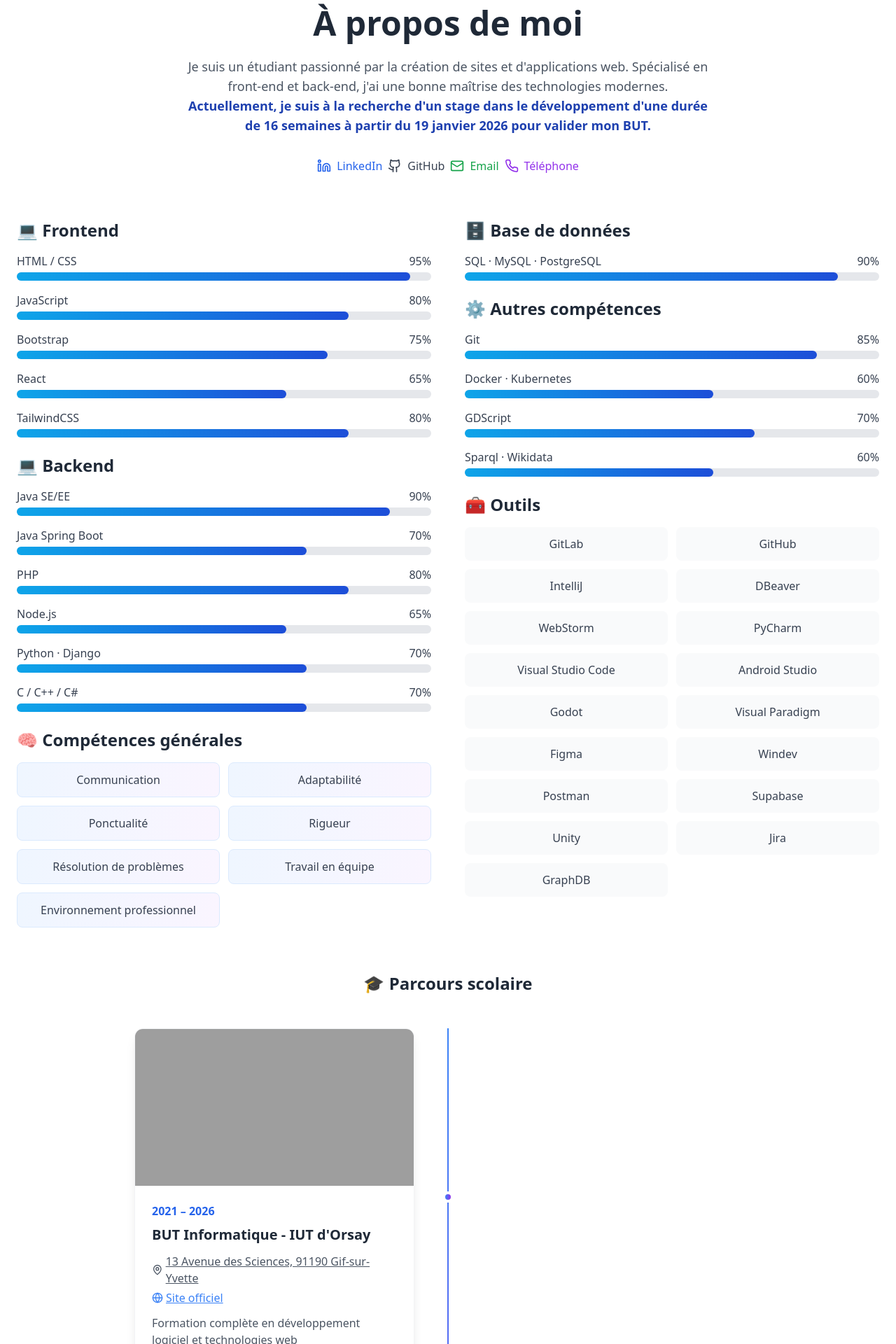
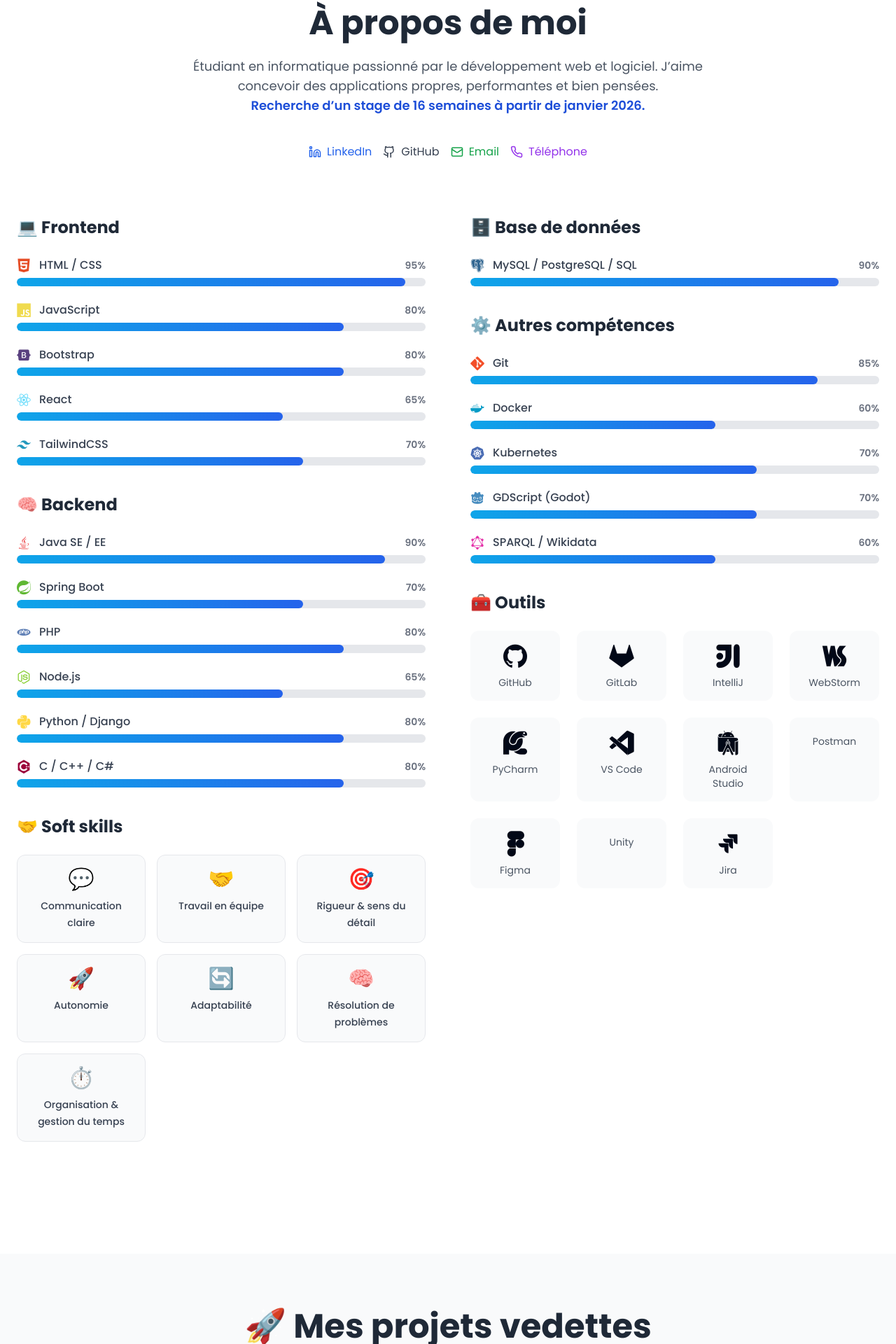
Before and after one commit to mjadid91/my-portfolio, a React (Vite) app: page / in a window 1280 px wide. Shown: the part 871-2791 px from the top of the page at 70% size. Built offline with nearby package versions, Linux system fonts and the light colour scheme; grey boxes are pictures that could not be loaded.

Commit message:
Ajout des icons pour les outils et changement de la police d'écriture

```diff
--- a/index.html
+++ b/index.html
@@ -5,6 +5,8 @@
   <meta name="viewport" content="width=device-width, initial-scale=1.0" />
   <title>Portfolio by Mohamed</title>
   <link rel="icon" type="image/png" href="/logo.png" />
+  <link rel="stylesheet" href="https://cdn.jsdelivr.net/gh/devicons/devicon@latest/devicon.min.css"/>
+  <link href="https://fonts.googleapis.com/css2?family=Poppins:wght@300;400;500;600;700&display=swap" rel="stylesheet">
 </head>
 
 <body>
--- a/src/components/AboutSection.tsx
+++ b/src/components/AboutSection.tsx
@@ -1,91 +1,98 @@
 import React from 'react';
-import { MapPin, Globe } from 'lucide-react';
-import { Linkedin, Github, Mail, Phone } from 'lucide-react';
+import { MapPin, Globe, Linkedin, Github, Mail, Phone } from 'lucide-react';
+
+interface Skill {
+    name: string;
+    level: number;
+    icon?: string;
+}
 
 const AboutSection: React.FC = () => {
-    const skills = {
+
+    const skills: {
+        frontend: Skill[];
+        backend: Skill[];
+        database: Skill[];
+        other: Skill[];
+    } = {
         frontend: [
-            { name: 'HTML / CSS', level: 95 },
-            { name: 'JavaScript', level: 80 },
-            { name: 'Bootstrap', level: 75 },
-            { name: 'React', level: 65 },
-            { name: 'TailwindCSS', level: 80 },
+            { name: 'HTML / CSS', level: 95, icon: 'devicon-html5-plain colored' },
+            { name: 'JavaScript', level: 80, icon: 'devicon-javascript-plain colored' },
+            { name: 'Bootstrap', level: 80, icon: 'devicon-bootstrap-plain colored' },
+            { name: 'React', level: 65, icon: 'devicon-react-original colored' },
+            { name: 'TailwindCSS', level: 70, icon: 'devicon-tailwindcss-plain colored' },
         ],
         backend: [
-            { name: 'Java SE/EE ', level: 90 },
-            { name: 'Java Spring Boot', level: 70 },
-            { name: 'PHP', level: 80 },
-            { name: 'Node.js', level: 65 },
-            { name: 'Python · Django', level: 70 },
-            { name: 'C / C++ / C#', level: 70 },
+            { name: 'Java SE / EE', level: 90, icon: 'devicon-java-plain colored' },
+            { name: 'Spring Boot', level: 70, icon: 'devicon-spring-plain colored' },
+            { name: 'PHP', level: 80, icon: 'devicon-php-plain colored' },
+            { name: 'Node.js', level: 65, icon: 'devicon-nodejs-plain colored' },
+            { name: 'Python / Django', level: 80, icon: 'devicon-python-plain colored' },
+            { name: 'C / C++ / C#', level: 80, icon: 'devicon-cplusplus-plain colored' },
         ],
         database: [
-            { name: 'SQL · MySQL · PostgreSQL', level: 90 },
+            { name: 'MySQL / PostgreSQL / SQL', level: 90, icon: 'devicon-postgresql-plain colored' },
         ],
         other: [
-            { name: 'Git', level: 85 },
-            { name: 'Docker · Kubernetes', level: 60 },
-            { name: 'GDScript', level: 70 },
-            { name: 'Sparql · Wikidata', level: 60 },
-        ]
+            { name: 'Git', level: 85, icon: 'devicon-git-plain colored' },
+            { name: 'Docker', level: 60, icon: 'devicon-docker-plain colored' },
+            { name: 'Kubernetes', level: 70, icon: 'devicon-kubernetes-plain colored' },
+            { name: 'GDScript (Godot)', level: 70, icon: 'devicon-godot-plain colored' },
+            { name: 'SPARQL / Wikidata', level: 60, icon: 'devicon-graphql-plain colored' },
+        ],
     };
 
     const tools = [
-        'GitLab','GitHub','IntelliJ','DBeaver','WebStorm','PyCharm',
-        'Visual Studio Code','Android Studio','Godot','Visual Paradigm',
-        'Figma','Windev','Postman','Supabase','Unity','Jira', 'GraphDB',
+        { name: 'GitHub', icon: 'devicon-github-original' },
+        { name: 'GitLab', icon: 'devicon-gitlab-plain' },
+        { name: 'IntelliJ', icon: 'devicon-intellij-plain' },
+        { name: 'WebStorm', icon: 'devicon-webstorm-plain' },
+        { name: 'PyCharm', icon: 'devicon-pycharm-plain' },
+        { name: 'VS Code', icon: 'devicon-vscode-plain' },
+        { name: 'Android Studio', icon: 'devicon-androidstudio-plain' },
+        { name: 'Postman', icon: 'devicon-postman-plain' },
+        { name: 'Figma', icon: 'devicon-figma-plain' },
+        { name: 'Unity', icon: 'devicon-unity-plain' },
+        { name: 'Jira', icon: 'devicon-jira-plain' },
     ];
 
     const softSkills = [
-        'Communication','Adaptabilité','Ponctualité','Rigueur',
-        'Résolution de problèmes','Travail en équipe','Environnement professionnel'
+        { label: 'Communication claire', icon: '💬' },
+        { label: 'Travail en équipe', icon: '🤝' },
+        { label: 'Rigueur & sens du détail', icon: '🎯' },
+        { label: 'Autonomie', icon: '🚀' },
+        { label: 'Adaptabilité', icon: '🔄' },
+        { label: 'Résolution de problèmes', icon: '🧠' },
+        { label: 'Organisation & gestion du temps', icon: '⏱️' },
     ];
 
-    const education = [
-        {
-            year: '2021 – 2026',
-            title: 'BUT Informatique',
-            institution: "IUT d'Orsay",
-            description: 'Formation complète en développement logiciel et technologies web',
-            website: 'http://www.iut-orsay.universite-paris-saclay.fr/',
-            address: '13 Avenue des Sciences, 91190 Gif-sur-Yvette',
-            image: 'img/education/iut.jpg'
-        },
-        {
-            year: '2019 – 2021',
-            title: 'STI2D (Sciences et Technologies de l’Industrie et du Développement Durable)',
-            institution: "Lycée de l'Essouriau",
-            description: 'Sciences et Technologies de l’Industrie et du Développement Durable',
-            website: 'https://lyceedelessouriau.fr/',
-            address: 'Avenue de Dordogne, 91940 Les Ulis',
-            image: 'img/education/essouriau.jpg'
-        },
-        {
-            year: '2018 – 2019',
-            title: 'Seconde Générale et Technologique',
-            institution: 'Lycée de la Vallée de Chevreuse',
-            description: 'Option Physique Chimie en laboratoire',
-            website: 'https://lyc-chevreuse-gif.ac-versailles.fr/',
-            address: '8 Rue de Madrid, 91190 Gif-sur-Yvette',
-            image: 'img/education/lvc.jpg'
-        }
-    ];
+    const renderSkillSection = (title: string, skills: Skill[]) => (
+        <div className="mb-10">
+            <h3 className="text-2xl font-bold text-gray-800 dark:text-white mb-6">
+                {title}
+            </h3>
 
-    const renderSkillSection = (title: string, skillArray: {name: string, level: number}[]) => (
-        <div className="mb-6">
-            <h3 className="text-2xl font-bold text-gray-800 dark:text-white mb-4">{title}</h3>
-            <div className="space-y-4">
-                {skillArray.map((skill, index) => (
+            <div className="space-y-5">
+                {skills.map((skill, index) => (
                     <div key={skill.name}>
-                        <div className="flex justify-between mb-1 text-gray-700 dark:text-gray-300 font-medium">
-                            <span>{skill.name}</span>
-                            <span>{skill.level}%</span>
+                        <div className="flex items-center justify-between mb-1">
+                            <div className="flex items-center gap-3 text-gray-700 dark:text-gray-300 font-medium">
+                                {skill.icon && <i className={`${skill.icon} text-xl`} />}
+                                <span>{skill.name}</span>
+                            </div>
+                            <span className="text-sm font-semibold text-gray-500">
+                                {skill.level}%
+                            </span>
                         </div>
-                        <div className="w-full bg-gray-200 dark:bg-gray-700 rounded-full h-3">
+
+                        <div className="w-full bg-gray-200 dark:bg-gray-700 rounded-full h-3 overflow-hidden">
                             <div
-                                className="bg-gradient-to-r from-sky-500 to-blue-700 h-3 rounded-full transition-all duration-1000 ease-out"
-                                style={{ width: `${skill.level}%`, animationDelay: `${index * 0.1}s` }}
-                            ></div>
+                                className="bg-gradient-to-r from-sky-500 to-blue-600 h-3 rounded-full transition-all duration-1000 ease-out"
+                                style={{
+                                    width: `${skill.level}%`,
+                                    animationDelay: `${index * 0.1}s`,
+                                }}
+                            />
                         </div>
                     </div>
                 ))}
@@ -96,168 +103,91 @@ const AboutSection: React.FC = () => {
     return (
         <section id="about" className="py-20 bg-white dark:bg-gray-900">
             <div className="container mx-auto px-6">
-                {/* Intro */}
-                <div className="text-center mb-16">
+
+                {/* INTRO */}
+                <div className="text-center mb-20">
                     <h2 className="text-4xl md:text-5xl font-bold text-gray-800 dark:text-white mb-6">
                         À propos de moi
                     </h2>
-                    <p className="text-lg text-gray-600 dark:text-gray-300 max-w-3xl mx-auto mb-8">
-                        Je suis un étudiant passionné par la création de sites et d'applications web.
-                        Spécialisé en front-end et back-end, j'ai une bonne maîtrise des technologies modernes.
+
+                    <p className="text-lg text-gray-600 dark:text-gray-300 max-w-3xl mx-auto mb-10">
+                        Étudiant en informatique passionné par le développement web et logiciel.
+                        J’aime concevoir des applications propres, performantes et bien pensées.
                         <br />
-                        <span className="font-semibold text-blue-800 dark:text-blue-300">
-              Actuellement, je suis à la recherche d'un stage dans le développement d'une durée de 16 semaines à partir du 19 janvier 2026 pour valider mon BUT.
-            </span>
+                        <span className="font-semibold text-blue-700 dark:text-blue-400">
+                            Recherche d’un stage de 16 semaines à partir de janvier 2026.
+                        </span>
                     </p>
 
-                    {/* Contact */}
-                    <div className="flex justify-center space-x-2 mb-12">
-                        <a href="https://linkedin.com" className="flex items-center text-blue-600 hover:text-blue-800 transition-colors">
-                            <Linkedin className="w-5 h-5 mr-2" /> LinkedIn
+                    <div className="flex flex-wrap justify-center gap-4">
+                        <a href="https://linkedin.com" className="flex items-center gap-2 text-blue-600 hover:underline">
+                            <Linkedin size={18} /> LinkedIn
                         </a>
-                        <a href="https://github.com/mjadid91/" className="flex items-center text-gray-700 dark:text-gray-300 hover:text-gray-900 dark:hover:text-white transition-colors">
-                            <Github className="w-5 h-5 mr-2" /> GitHub
+                        <a href="https://github.com/mjadid91" className="flex items-center gap-2 text-gray-700 dark:text-gray-300 hover:underline">
+                            <Github size={18} /> GitHub
                         </a>
-                        <a href="mailto:med.jadid@hotmail.com" className="flex items-center text-green-600 hover:text-green-800 transition-colors">
-                            <Mail className="w-5 h-5 mr-2" /> Email
+                        <a href="mailto:med.jadid@hotmail.com" className="flex items-center gap-2 text-green-600 hover:underline">
+                            <Mail size={18} /> Email
                         </a>
-                        <a href="tel:+33613650602" className="flex items-center text-purple-600 hover:text-purple-800 transition-colors">
-                            <Phone className="w-5 h-5 mr-2" /> Téléphone
+                        <a href="tel:+33613650602" className="flex items-center gap-2 text-purple-600 hover:underline">
+                            <Phone size={18} /> Téléphone
                         </a>
                     </div>
                 </div>
 
-                {/* Skills + Tools */}
-                <div className="grid md:grid-cols-2 gap-12 mb-16">
-                    {/* Colonne gauche : Frontend + Backend */}
+                {/* SKILLS */}
+                <div className="grid md:grid-cols-2 gap-16 mb-20">
                     <div>
                         {renderSkillSection('💻 Frontend', skills.frontend)}
-                        {renderSkillSection('💻 Backend', skills.backend)}
-                        <h3 className="text-2xl font-bold text-gray-800 dark:text-white mb-4">🧠 Compétences générales</h3>
-                        <div className="grid grid-cols-2 gap-3">
-                            {softSkills.map((skill) => (
+                        {renderSkillSection('🧠 Backend', skills.backend)}
+
+                        <h3 className="text-2xl font-bold text-gray-800 dark:text-white mb-6">
+                            🤝 Soft skills
+                        </h3>
+
+                        <div className="grid grid-cols-2 sm:grid-cols-3 gap-4">
+                            {softSkills.map(skill => (
                                 <div
-                                    key={skill}
-                                    className="bg-gradient-to-r from-blue-50 to-purple-50 dark:from-blue-900/20 dark:to-purple-900/20 rounded-lg p-3 text-center text-gray-700 dark:text-gray-300 border border-blue-100 dark:border-blue-800"
-                                >
-                                    {skill}
+                                    key={skill.label}
+                                    className="group relative overflow-hidden rounded-xl p-4 text-center bg-gray-50 dark:bg-gray-800 border border-gray-200 dark:border-gray-700 transition-all duration-300 hover:-translate-y-1 hover:shadow-lg">
+                                    <div className="text-3xl mb-2 group-hover:scale-110 transition-transform">
+                                        {skill.icon}
+                                    </div>
+
+                                    <span className="text-sm font-medium text-gray-700 dark:text-gray-300">
+                                        {skill.label}
+                                    </span>
+                                    {/* Glow subtil */}
+                                    <div className="absolute inset-0 opacity-0 group-hover:opacity-100 transition">
+                                        <div className="absolute inset-0 bg-gradient-to-r from-blue-500/10 to-purple-500/10" />
+                                    </div>
                                 </div>
                             ))}
                         </div>
                     </div>
 
-                    {/* Colonne droite : Database + Autres + Outils + Soft Skills */}
                     <div>
                         {renderSkillSection('🗄️ Base de données', skills.database)}
                         {renderSkillSection('⚙️ Autres compétences', skills.other)}
 
-                        <h3 className="text-2xl font-bold text-gray-800 dark:text-white mb-4">🧰 Outils</h3>
-                        <div className="grid grid-cols-2 gap-3 mb-8">
-                            {tools.map((tool) => (
+                        <h3 className="text-2xl font-bold text-gray-800 dark:text-white mb-6">
+                            🧰 Outils
+                        </h3>
+                        <div className="grid grid-cols-3 sm:grid-cols-4 gap-6">
+                            {tools.map(tool => (
                                 <div
-                                    key={tool}
-                                    className="bg-gray-50 dark:bg-gray-800 rounded-lg p-3 text-center text-gray-700 dark:text-gray-300 hover:bg-gray-100 dark:hover:bg-gray-700 transition-colors"
+                                    key={tool.name}
+                                    className="group bg-gray-50 dark:bg-gray-800 rounded-xl p-4 flex flex-col items-center gap-2 hover:shadow-lg transition"
                                 >
-                                    {tool}
+                                    <i className={`${tool.icon} text-4xl group-hover:scale-110 transition-transform`} />
+                                    <span className="text-sm text-gray-600 dark:text-gray-400 text-center">
+                                        {tool.name}
+                                    </span>
                                 </div>
                             ))}
                         </div>
                     </div>
                 </div>
-
-                {/* Education */}
-                <div>
-                    <h3 className="text-2xl font-bold text-gray-800 dark:text-white mb-12 text-center">
-                        🎓 Parcours scolaire
-                    </h3>
-
-                    <div className="max-w-4xl mx-auto relative">
-                        {/* Timeline */}
-                        <div className="absolute left-4 md:left-1/2 transform md:-translate-x-1/2 w-0.5 h-full bg-gradient-to-b from-blue-500 to-purple-600"></div>
-
-                        {education.map((item, index) => (
-                            <div
-                                key={index}
-                                className={`relative flex items-center mb-12 ${
-                                    index % 2 === 0 ? 'md:flex-row' : 'md:flex-row-reverse'
-                                }`}
-                            >
-                                {/* Point timeline */}
-                                <div className="absolute left-4 md:left-1/2 transform -translate-x-1/2 w-4 h-4 bg-gradient-to-r from-blue-500 to-purple-600 rounded-full border-4 border-white dark:border-gray-900 z-10"></div>
-
-                                <div
-                                    className={`ml-12 md:ml-0 md:w-1/2 ${
-                                        index % 2 === 0 ? 'md:pr-12' : 'md:pl-12'
-                                    }`}
-                                >
-                                    {/* Card */}
-                                    <div className="bg-white dark:bg-gray-800 rounded-xl overflow-hidden shadow-lg hover:shadow-2xl transition-all duration-300 border border-gray-100 dark:border-gray-700">
-
-                                        {/* Image */}
-                                        {item.image && (
-                                            <div className="h-56 w-full overflow-hidden group">
-                                                <img
-                                                    src={item.image}
-                                                    alt={item.institution}
-                                                    className="w-full h-full object-cover transition-transform duration-500 group-hover:scale-105"
-                                                />
-                                            </div>
-                                        )}
-
-                                        {/* Content */}
-                                        <div className="p-6">
-                                            <div className="text-blue-600 dark:text-blue-400 font-semibold mb-2">
-                                                {item.year}
-                                            </div>
-
-                                            <h4 className="text-xl font-bold text-gray-800 dark:text-white mb-3">
-                                                {item.title} - {item.institution}
-                                            </h4>
-
-                                            {item.institution && (
-                                                <div className="flex items-center text-gray-600 dark:text-gray-400 font-medium mb-1">
-                                                    <MapPin className="w-4 h-4 mr-1" />
-                                                    {item.address ? (
-                                                        <a
-                                                            href={`https://maps.google.com/?q=${encodeURIComponent(item.address)}`}
-                                                            target="_blank"
-                                                            rel="noopener noreferrer"
-                                                            className="underline hover:text-blue-500 dark:hover:text-blue-300"
-                                                        >
-                                                            {item.address}
-                                                        </a>
-                                                    ) : (
-                                                        item.institution
-                                                    )}
-                                                </div>
-                                            )}
-
-                                            {item.website && (
-                                                <div className="flex items-center text-blue-500 dark:text-blue-300 mb-3">
-                                                    <Globe className="w-4 h-4 mr-1" />
-                                                    <a
-                                                        href={item.website}
-                                                        target="_blank"
-                                                        rel="noopener noreferrer"
-                                                        className="underline hover:text-blue-700 dark:hover:text-blue-100"
-                                                    >
-                                                        Site officiel
-                                                    </a>
-                                                </div>
-                                            )}
-
-                                            <p className="text-gray-600 dark:text-gray-300">
-                                                {item.description}
-                                            </p>
-                                        </div>
-                                    </div>
-                                </div>
-                            </div>
-                        ))}
-                    </div>
-                </div>
-
-
             </div>
         </section>
     );
--- a/src/components/InterestsSection.tsx
+++ b/src/components/InterestsSection.tsx
@@ -37,6 +37,7 @@ const interests: Interest[] = [
         images: [
             "img/interests/tech1.jpg",
             "img/interests/tech2.jpg",
+            "img/interests/tech3.jpg",
         ],
     },
     {
--- a/src/index.css
+++ b/src/index.css
@@ -1,6 +1,10 @@
 @tailwind base;
 @tailwind components;
 @tailwind utilities;
+
+* {
+    font-family: 'Poppins', sans-serif;
+}
 
 @layer base {
   :root {
```
Also changed, not shown: public/img/interests/tech3.jpg (added).
